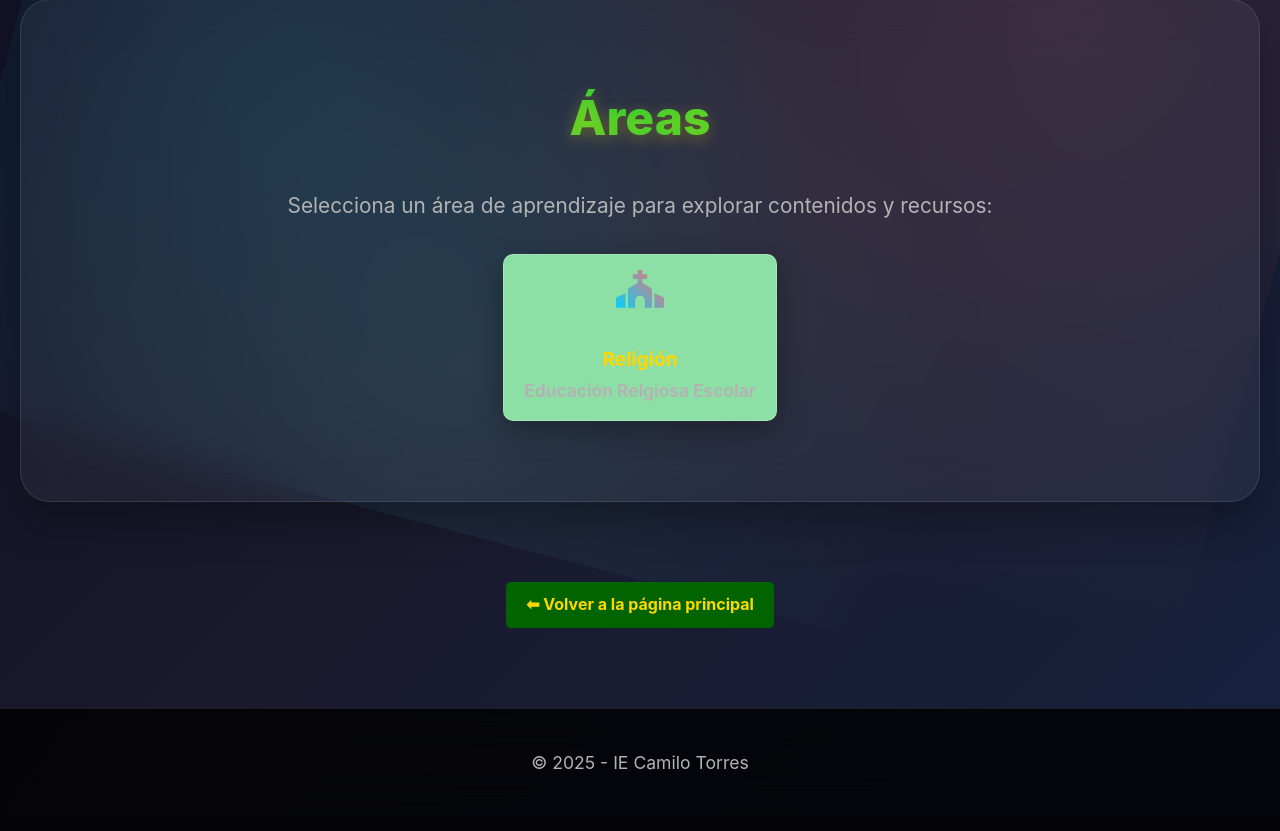
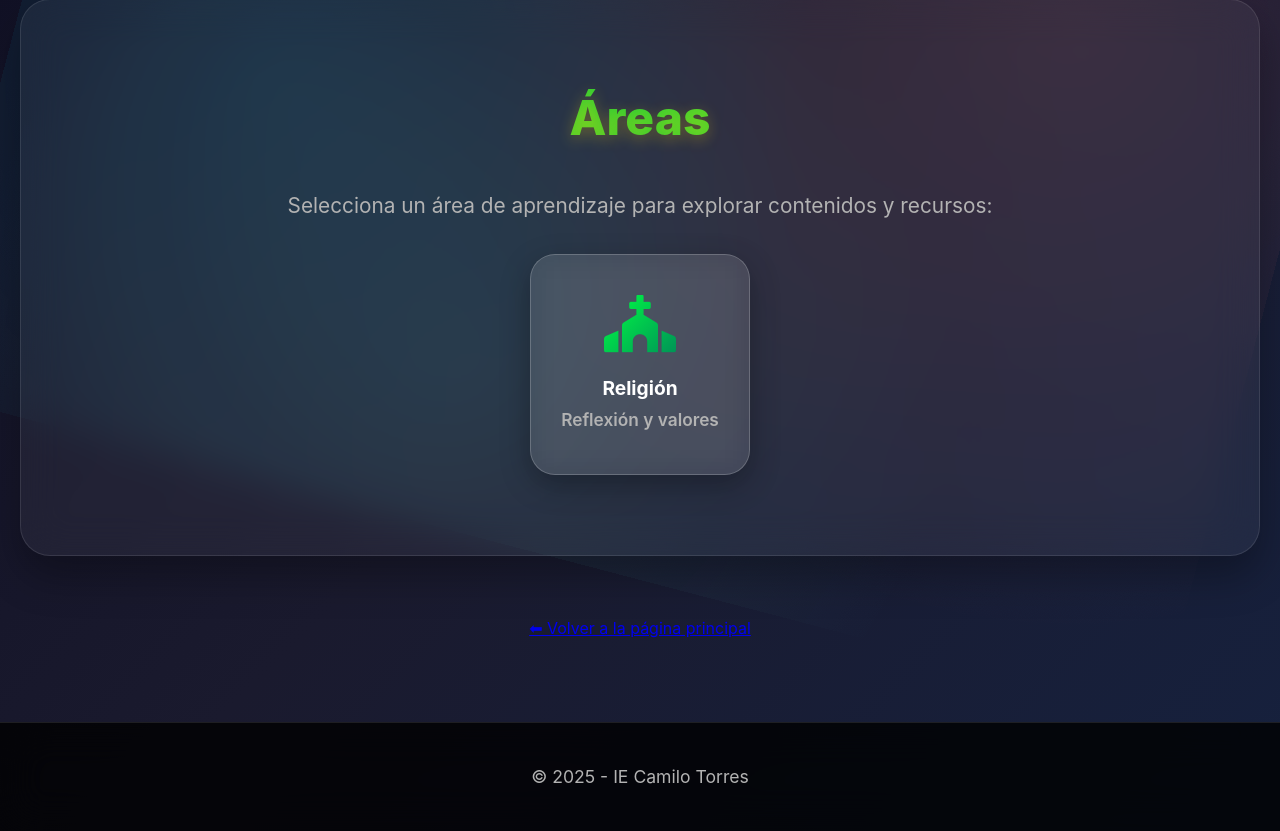
Before and after one commit to belaNh27/IEcamilotorres, a Flask app: page /smartedu in a window 1280 px wide. Shown: the part 232-1063 px from the top of the page. Before the commit the page ends 1002 px from the top, so only its background shows below. Run offline with Flask 3, Linux system fonts and the light colour scheme.

Commit message:
Update smartedu.html

```diff
--- a/templates/smartedu.html
+++ b/templates/smartedu.html
@@ -6,38 +6,6 @@
     <title>{{ titulo }}</title>
     <link rel="stylesheet" href="{{ url_for('static', filename='css/styles.css') }}">
     <link href="https://cdnjs.cloudflare.com/ajax/libs/font-awesome/5.15.3/css/all.min.css" rel="stylesheet">
-    <style>
-        .icfes-button {
-            display: inline-flex;
-            max-width: 300px;
-            margin: 0 auto;
-            align-items: center;
-            gap: 15px;
-            padding: 15px 20px;
-            background: #8DE0A5;
-            color: #FFD700;
-            text-decoration: none;
-            border-radius: 10px;
-            font-weight: bold;
-            transition: transform 0.3s, box-shadow 0.3s;
-        }
-
-        .icfes-button:hover {
-            transform: translateY(-5px);
-            box-shadow: 0 5px 15px rgba(0,0,0,0.3);
-        }
-
-        .btn-volver {
-            display: inline-block;
-            margin-top: 20px;
-            padding: 10px 20px;
-            background-color: #006400;
-            color: #FFD700;
-            text-decoration: none;
-            font-weight: bold;
-            border-radius: 5px;
-        }
-    </style>
 </head>
 <body>
     <header>
@@ -53,11 +21,11 @@
 
                 <div style="margin-top: 30px; display: flex; flex-wrap: wrap; gap: 20px; justify-content: center;">
                     <!-- Botón Religión -->
-                    <a href="{{ url_for('smartedu_religion') }}" class="icfes-button">
-                        <i class="fas fa-church" style="font-size: 2em;"></i>
+                    <a href="{{ url_for('smartedu_religion') }}" class="icfes-button" style="transition: none;">
+                        <i class="fas fa-church" style="font-size: 3em; background: linear-gradient(135deg, #00ff44, #009456); -webkit-background-clip: text; -webkit-text-fill-color: transparent;"></i>
                         <div>
                             <strong>Religión</strong><br>
-                            <span>Educación Relgiosa Escolar</span>
+                            <span>Reflexión y valores</span>
                         </div>
                     </a>
                 </div>
@@ -74,3 +42,6 @@
     </footer>
 </body>
 </html>
+
+</body>
+</html>
```
